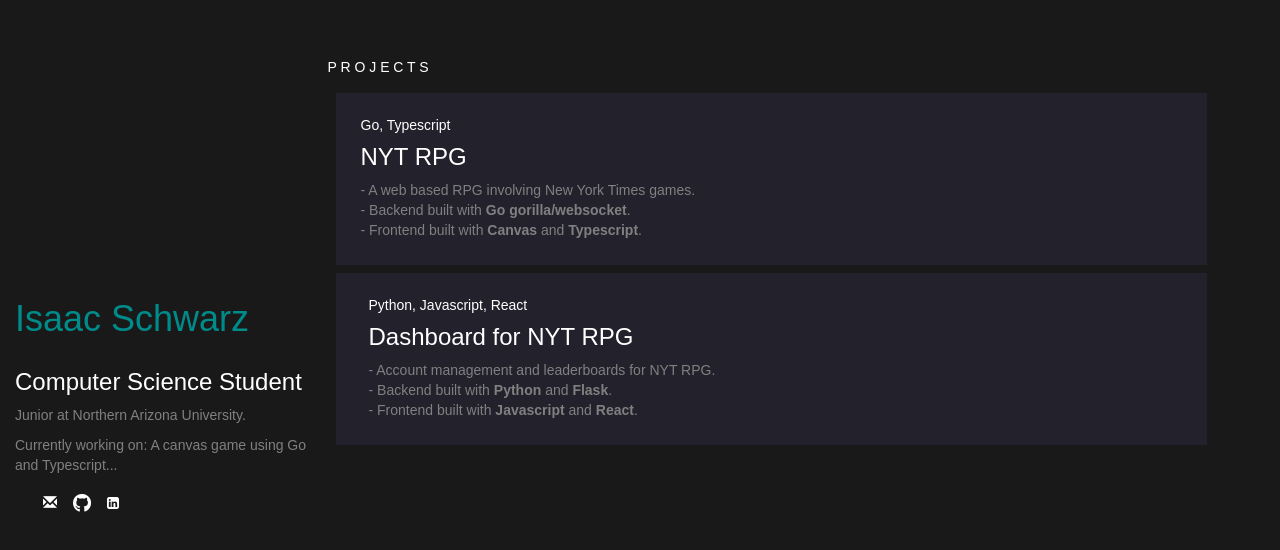
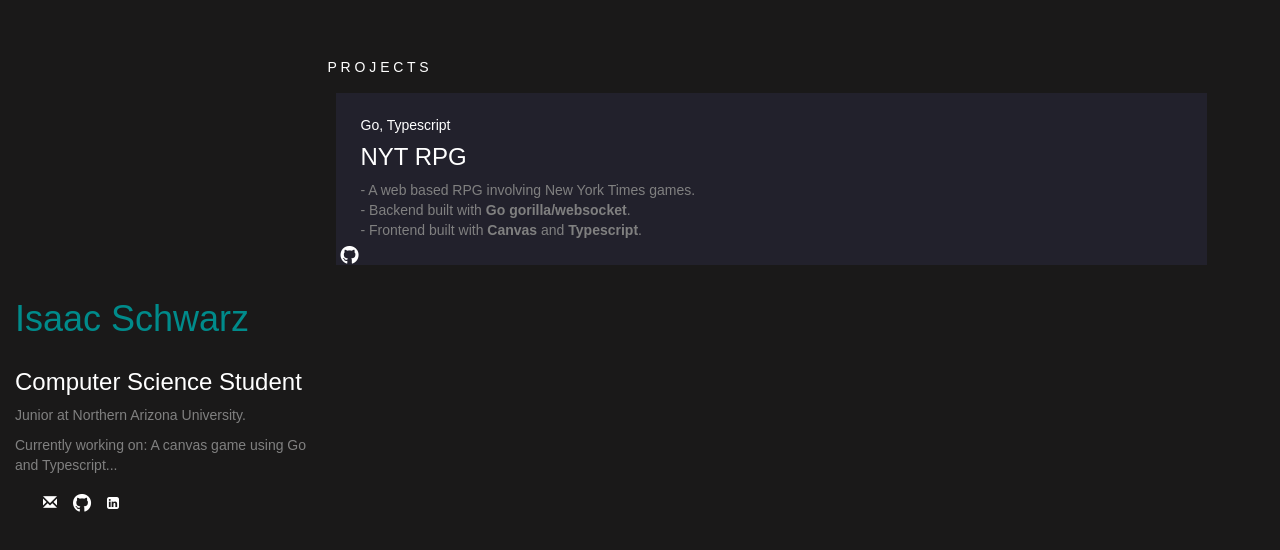
Before and after one commit to shantz14/shantz14.github.io, a plain HTML site: page index.html in a window 1280 px wide. Drawn offline with nearby package versions, Linux system fonts and the light colour scheme.

Commit message:
silliness

```diff
--- a/index.html
+++ b/index.html
@@ -38,7 +38,8 @@
 
             <div class="projectContainer">
                 <h5>P R O J E C T S</h5>
-                <a href="https://github.com/shantz14/nytrpg" class="project">
+                <div class="project">
+                    <a href="https://nytrpg.isaacschwarz.dev">
                         <div>
                             <h5>Go, Typescript</h5>
                             <h3>NYT RPG</h3>
@@ -49,18 +50,10 @@
                             </p>
                         </div>
                     </a>
-                <a href="https://github.com/shantz14/nytrpg-dashboard" class="project">
-                    <div class="project">
-                        <h5>Python, Javascript, React<h5>
-                        <h3>Dashboard for NYT RPG</h3>
-                        <p>
-                            - Account management and leaderboards for NYT RPG. <br>
-                            - Backend built with <b>Python</b> and <b>Flask</b>. <br>
-                            - Frontend built with <b>Javascript</b> and <b>React</b>.
-                        </p>
+                    <a class = "github" href = "https://github.com/shantz14/nytrpg">
+                        <i class="fab fa-github fa-lg"></i>
+                    </a>
                 </div>
-                </a>
-
             </div>
         </div>
 
--- a/styles.css
+++ b/styles.css
@@ -71,7 +71,11 @@ a:hover, a:active, a:visited, a:link {
 .project {
     background-color: rgb(34, 33, 44);
     margin: 8px;
-    margin-bottom: 0px;
+}
+
+.github {
+    margin-bottom: 5px;
+    margin-left: 5px;
 }
 
 .project h3 {
@@ -87,6 +91,7 @@ a:hover, a:active, a:visited, a:link {
 
 .project p {
     margin: 25px;
+    margin-bottom: 5px;
 }
 
 h1 {
```
Lines whose indentation alone changed are shown as unchanged.
